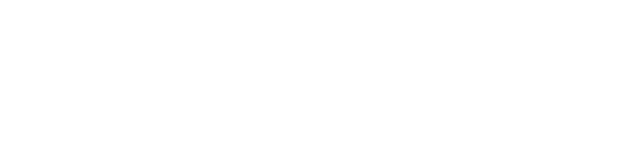
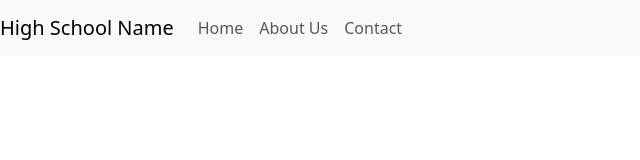
Before and after one commit to Awel7799/Marvel_School_website-, a plain HTML site: page index.html in a window 1280 px wide. Shown: the whole page, without its empty margins (0-640 px from the left). Drawn offline with nearby package versions, Linux system fonts and the light colour scheme.

Commit message:
navigation barr

```diff
--- a/index.html
+++ b/index.html
@@ -3,9 +3,36 @@
 <head>
     <meta charset="UTF-8">
     <meta name="viewport" content="width=device-width, initial-scale=1.0">
-    <title>Document</title>
+    <title>Marvel High School</title>
+    <!-- Bootstrap CSS -->
+<link href="https://cdn.jsdelivr.net/npm/bootstrap@5.3.0-alpha3/dist/css/bootstrap.min.css" rel="stylesheet">
+
+<!-- Bootstrap Bundle (includes Popper.js and JavaScript) -->
+<script src="https://cdn.jsdelivr.net/npm/bootstrap@5.3.0-alpha3/dist/js/bootstrap.bundle.min.js"></script>
+
+    <link href="style.css" rel="stylesheet">
 </head>
 <body>
+    <nav class="navbar navbar-expand-lg navbar-light bg-light">
+        <a class="navbar-brand" href="#">High School Name</a>
+        <button class="navbar-toggler" type="button" data-bs-toggle="collapse" data-bs-target="#navbarNav" aria-controls="navbarNav" aria-expanded="false" aria-label="Toggle navigation">
+          <span class="navbar-toggler-icon"></span>
+        </button>
+        <div class="collapse navbar-collapse" id="navbarNav">
+          <ul class="navbar-nav">
+            <li class="nav-item">
+              <a class="nav-link" href="#home">Home</a>
+            </li>
+            <li class="nav-item">
+              <a class="nav-link" href="#about">About Us</a>
+            </li>
+            <li class="nav-item">
+              <a class="nav-link" href="#contact">Contact</a>
+            </li>
+          </ul>
+        </div>
+      </nav>
+
 
 </body>
 </html>
```
